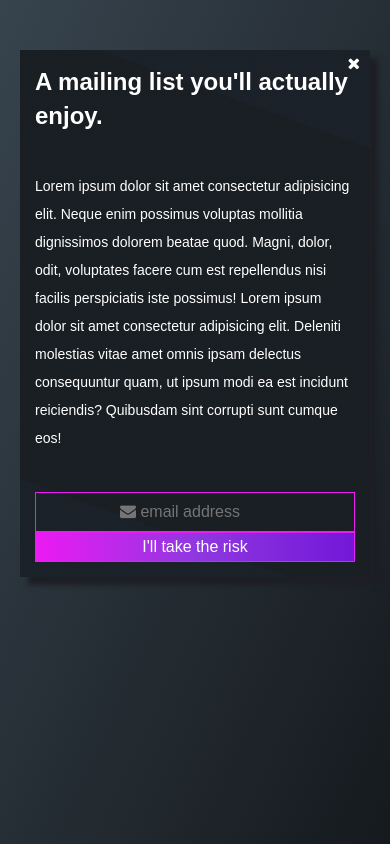
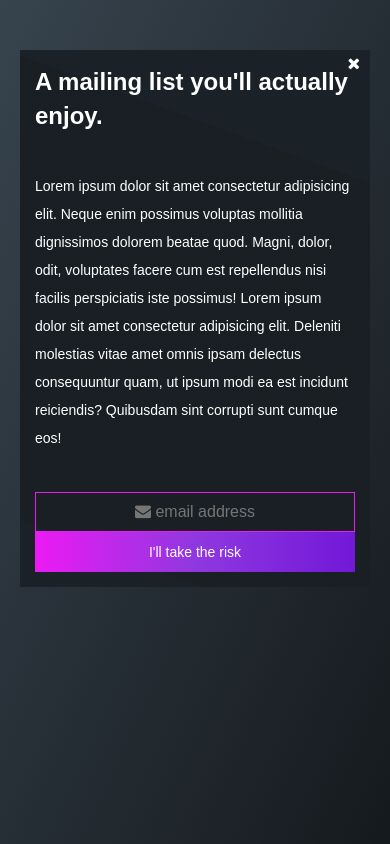
Before and after one commit to plake492/patrick-lake-form, a website: page index.html in a window 390 px wide. Drawn offline with Linux system fonts and the light colour scheme; a web font is replaced by a local one.

Commit message:
working on mobile resposivness

```diff
--- a/index.css
+++ b/index.css
@@ -22,7 +22,7 @@ body {
     hsl(210, 17%, 10%)
   );
   color: white;
-  margin: 200px 400px 0;
+  margin: 180px 400px;
 }
 
 a {
@@ -39,7 +39,6 @@ input {
   text-decoration: none;
   background: #00000000;
   color: #ffffff;
-  font-family: sans-serif;
   font-size: 1rem;
   cursor: pointer;
   text-align: center;
@@ -61,10 +60,12 @@ input:focus::placeholder {
   box-shadow: 8px 8px 5px 0px #1d1f25;
   background: linear-gradient(
     20deg,
-    hsl(208, 21%, 13%) 15%,
-    hsl(210, 17%, 12%) 15%,
-    hsl(210, 17%, 12%) 85%,
-    hsl(208, 21%, 13%) 85%
+    hsl(208, 21%, 13%) 10%,
+    hsl(208, 17%, 12%) 10%,
+    hsl(210, 17%, 12%) 80%,
+    hsl(210, 21%, 13%) 80%,
+    hsl(208, 21%, 13%) 10%,
+    hsl(208, 21%, 13%) 10%
   );
   width: 100%;
   padding: 100px 50px;
@@ -100,26 +101,28 @@ input:focus::placeholder {
   grid-template-columns: 2fr 1fr 2fr;
 }
 
-.mail-input * {
-  border: 1px var(--specialColor) solid;
-}
-
 .mail-input input {
   text-decoration: none;
   display: inline-block;
   border: none;
-  padding: 10px 50px 10px 20px;
+  padding: 10px 20px 10px 20px;
   margin: 0;
   text-decoration: none;
   background: #00000000;
   width: 100%;
 }
 
+.mail-input__inputBox {
+  border: 1px var(--specialColor) solid;
+}
+
 .mail-input button {
+  min-width: 180px;
+  font-size: 1vw;
   background: linear-gradient(90deg, var(--specialColor), #8f38e0, #7218d8);
 }
 .mail-input button:hover {
-  color: rgb(45, 64, 80);
+  color: #998ea5;
   transition: 0.5s;
 }
 
@@ -128,6 +131,20 @@ input:focus::placeholder {
   scale: 1.1;
   transition: 0.2s;
 }
+
+/* ================================================ */
+
+@media only screen and (min-width: 2200px) {
+  body {
+    margin: 200px 800px;
+  }
+  .mail-input button {
+    min-width: 0px;
+    font-size: 18px;
+  }
+}
+
+/* ================================================ */
 
 @media only screen and (max-width: 1224px) {
   body {
@@ -140,7 +157,12 @@ input:focus::placeholder {
   .mail-text {
     padding-right: 50px;
   }
+  .mail-input button {
+    font-size: 14px;
+  }
 }
+
+/* ================================================ */
 
 @media only screen and (max-width: 1024px) {
   body {
@@ -152,12 +174,15 @@ input:focus::placeholder {
   }
 }
 
+/* ================================================ */
+
 @media only screen and (max-width: 554px) {
   body {
     margin: 50px 20px;
   }
   .mailContainer {
     padding: 15px;
+    box-shadow: none;
   }
   .mail-title {
     margin-bottom: 40px;
@@ -169,6 +194,6 @@ input:focus::placeholder {
   .mail-input {
     display: grid;
     grid-template-columns: 1fr;
-    grid-template-rows: auto auto;
+    grid-template-rows: 40px 40px;
   }
 }
--- a/index.html
+++ b/index.html
@@ -34,11 +34,13 @@
       </div>
       <div class="mail-input">
         <form action="">
-          <input
-            placeholder="&#xf0e0; email address"
-            style="font-family:Arial,FontAwesome;border:none"
-            type="text"
-          />
+          <div class="mail-input__inputBox">
+            <input
+              placeholder="&#xf0e0; email address"
+              style="font-family:Arial,FontAwesome;border:none"
+              type="text"
+            />
+          </div>
         </form>
         <button>I'll take the risk</button>
       </div>
```
